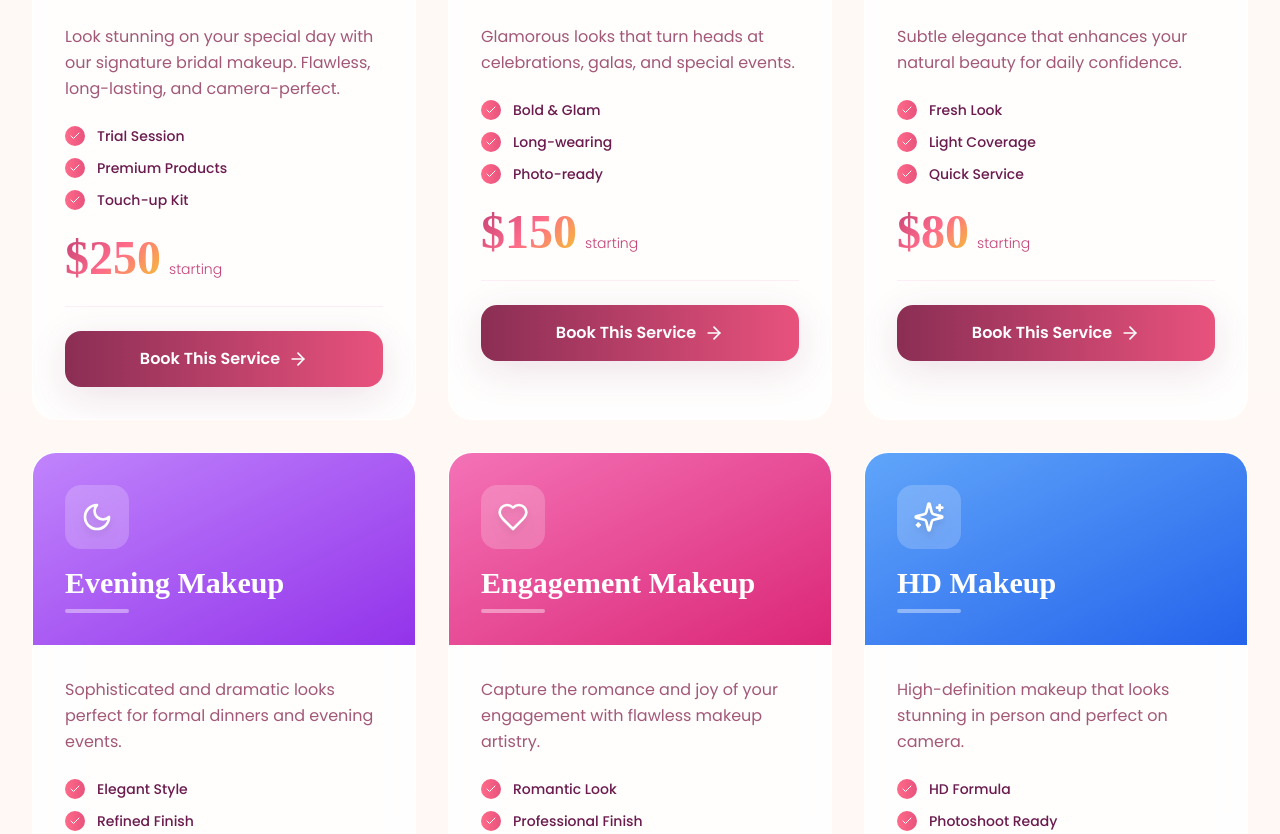
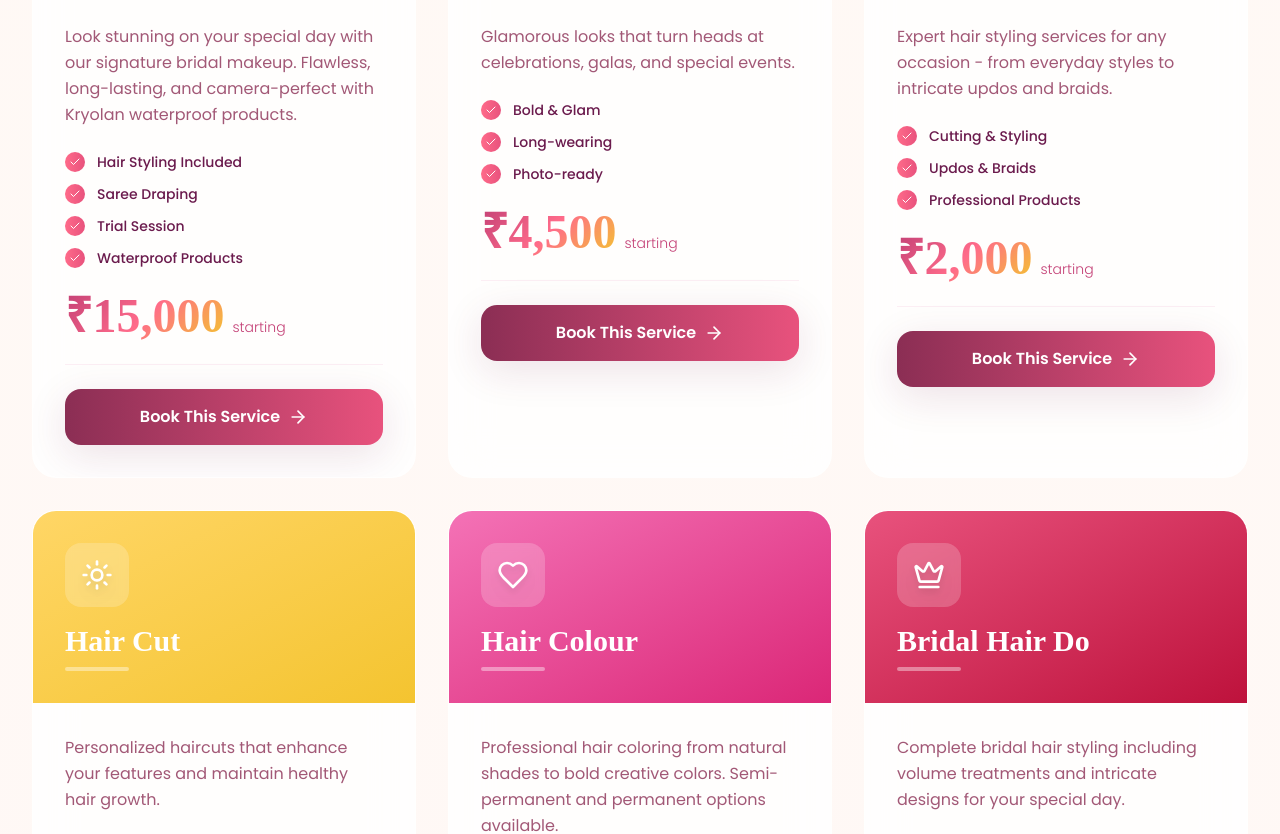
Before and after one commit to harfool/the-makeup-house, a React (Vite) app: page /services in a window 1280 px wide. Shown: the part 600-1434 px from the top of the page. Built offline with nearby package versions, Linux system fonts and the light colour scheme.

Commit message:
feat: Update contact details, gallery images, and service descriptions with accurate information and pricing

```diff
--- a/src/components/Footer.jsx
+++ b/src/components/Footer.jsx
@@ -55,7 +55,7 @@ const Footer = () => {
               <li className="flex items-start space-x-2">
                 <MapPin className="w-5 h-5 text-rose-400 mt-0.5 flex-shrink-0" />
                 <span className="text-white/70 text-sm">
-                  123 Beauty Street, Fashion District, City, 12345
+                  Near Hdfc Bank, Gulabpura Bazar-311021
                 </span>
               </li>
               <li className="flex items-center space-x-2">
--- a/src/pages/Contact.jsx
+++ b/src/pages/Contact.jsx
@@ -88,7 +88,7 @@ const Contact = () => {
     {
       icon: MapPin,
       title: 'Visit Us',
-      content: '123 Beauty Street, Fashion District, City, 12345',
+      content: 'Near Hdfc Bank, Gulabpura Bazar-311021',
     },
     {
       icon: Phone,
@@ -105,7 +105,7 @@ const Contact = () => {
     {
       icon: Clock,
       title: 'Working Hours',
-      content: 'Mon-Sat: 9:00 AM - 7:00 PM, Sunday: By Appointment',
+      content: 'Open 24 Hours - 7 Days a Week',
     },
   ]
 
--- a/src/pages/Gallery.jsx
+++ b/src/pages/Gallery.jsx
@@ -9,48 +9,51 @@ const Gallery = () => {
   const images = [
     {
       id: 1,
-      src: 'https://images.unsplash.com/photo-1487412947147-5cebf100ffc2?w=800&h=800&fit=crop',
-      alt: 'Bridal makeup with intricate details and elegant styling',
+      src: 'https://www.justdial.com/photos/the-makeup-house-gulabpura-beauty-parlours-yj4680ad63-pc-325243949-sco-99vctmm75zy',
+      alt: 'The Makeup House - Bridal Makeup',
+      category: 'Bridal',
     },
     {
       id: 2,
-      src: 'https://images.unsplash.com/photo-1516975080664-ed2fc6a32937?w=800&h=800&fit=crop',
-      alt: 'Evening glamour makeup with bold colors',
+      src: 'https://www.justdial.com/photos/the-makeup-house-gulabpura-beauty-parlours-udfrqirwdp-pc-325243951-sco-99vctmm75zy',
+      alt: 'The Makeup House - Bridal Look',
+      category: 'Bridal',
     },
     {
       id: 3,
-      src: 'https://images.unsplash.com/photo-1522337094846-8a818192de1f?w=800&h=800&fit=crop',
-      alt: 'Natural beauty makeup highlighting features',
+      src: 'https://www.justdial.com/photos/the-makeup-house-gulabpura-beauty-parlours-bmip8x4qql-pc-325243956-sco-99vctmm75zy',
+      alt: 'The Makeup House - Makeup Artistry',
+      category: 'Bridal',
     },
     {
       id: 4,
-      src: 'https://images.unsplash.com/photo-1512496015851-a90fb38ba796?w=800&h=800&fit=crop',
-      alt: 'Professional makeup application process',
+      src: 'https://www.justdial.com/photos/the-makeup-house-gulabpura-beauty-parlours-5ovh1aikje-pc-325244019-sco-99vctmm75zy',
+      alt: 'The Makeup House - Bridal Makeup',
+      category: 'Bridal',
     },
     {
       id: 5,
-      src: 'https://images.unsplash.com/photo-1595476108010-b4d1f1b302fe?w=800&h=800&fit=crop',
-      alt: 'Makeup brushes and beauty products',
+      src: 'https://www.justdial.com/photos/the-makeup-house-gulabpura-beauty-parlours-voaznlsljg-pc-346077695-sco-99vctmm75zy',
+      alt: 'The Makeup House - Party Makeup',
+      category: 'Party',
     },
     {
       id: 6,
-      src: 'https://images.unsplash.com/photo-1596704017254-9b121068ec31?w=800&h=800&fit=crop',
-      alt: 'Luxury makeup collection',
+      src: 'https://www.justdial.com/photos/the-makeup-house-gulabpura-bazar-gulabpura-beauty-parlours-01yx2auobl-pc-362644328-sco-99vctmm75zy',
+      alt: 'The Makeup House - Professional Makeup',
+      category: 'Professional',
     },
     {
       id: 7,
-      src: 'https://images.unsplash.com/photo-1571812349-e0b0e8c0f32d?w=800&h=800&fit=crop',
-      alt: 'Perfect party makeup look',
+      src: 'https://images.unsplash.com/photo-1487412947147-5cebf100ffc2?w=800&h=800&fit=crop',
+      alt: 'Bridal makeup with intricate details',
+      category: 'Bridal',
     },
     {
       id: 8,
-      src: 'https://images.unsplash.com/photo-1583001308104-eb6c43e1ec1a?w=800&h=800&fit=crop',
-      alt: 'Elegant evening makeup style',
-    },
-    {
-      id: 9,
-      src: 'https://images.unsplash.com/photo-1519699047748-de8e457a634e?w=800&h=800&fit=crop',
-      alt: 'Professional bridal makeup transformation',
+      src: 'https://images.unsplash.com/photo-1516975080664-ed2fc6a32937?w=800&h=800&fit=crop',
+      alt: 'Evening glamour makeup',
+      category: 'Party',
     },
   ]
 
--- a/src/pages/Services.jsx
+++ b/src/pages/Services.jsx
@@ -11,9 +11,9 @@ const Services = () => {
     {
       icon: Crown,
       title: 'Bridal Makeup',
-      description: 'Look stunning on your special day with our signature bridal makeup. Flawless, long-lasting, and camera-perfect.',
-      price: '250',
-      features: ['Trial Session', 'Premium Products', 'Touch-up Kit'],
+      description: 'Look stunning on your special day with our signature bridal makeup. Flawless, long-lasting, and camera-perfect with Kryolan waterproof products.',
+      price: '15,000',
+      features: ['Hair Styling Included', 'Saree Draping', 'Trial Session', 'Waterproof Products'],
       gradient: 'from-rose-400 to-rose-600',
       popular: true,
     },
@@ -21,41 +21,41 @@ const Services = () => {
       icon: Star,
       title: 'Party Makeup',
       description: 'Glamorous looks that turn heads at celebrations, galas, and special events.',
-      price: '150',
+      price: '4,500',
       features: ['Bold & Glam', 'Long-wearing', 'Photo-ready'],
       gradient: 'from-brand-500 to-brand-700',
     },
     {
+      icon: Sparkles,
+      title: 'Hair Styling',
+      description: 'Expert hair styling services for any occasion - from everyday styles to intricate updos and braids.',
+      price: '2,000',
+      features: ['Cutting & Styling', 'Updos & Braids', 'Professional Products'],
+      gradient: 'from-purple-400 to-purple-600',
+    },
+    {
       icon: Sun,
-      title: 'Natural/Day Makeup',
-      description: 'Subtle elegance that enhances your natural beauty for daily confidence.',
-      price: '80',
-      features: ['Fresh Look', 'Light Coverage', 'Quick Service'],
+      title: 'Hair Cut',
+      description: 'Personalized haircuts that enhance your features and maintain healthy hair growth.',
+      price: '500',
+      features: ['Expert Consultation', 'Styling Tips', 'Scalp Health'],
       gradient: 'from-gold-400 to-gold-500',
     },
     {
-      icon: Moon,
-      title: 'Evening Makeup',
-      description: 'Sophisticated and dramatic looks perfect for formal dinners and evening events.',
-      price: '120',
-      features: ['Elegant Style', 'Refined Finish', 'Premium Glow'],
-      gradient: 'from-purple-400 to-purple-600',
-    },
-    {
       icon: Heart,
-      title: 'Engagement Makeup',
-      description: 'Capture the romance and joy of your engagement with flawless makeup artistry.',
-      price: '180',
-      features: ['Romantic Look', 'Professional Finish', 'Complimentary Touch-ups'],
+      title: 'Hair Colour',
+      description: 'Professional hair coloring from natural shades to bold creative colors. Semi-permanent and permanent options available.',
+      price: '3,500',
+      features: ['Color Consultation', 'Premium Dyes', 'Grey Coverage'],
       gradient: 'from-pink-400 to-pink-600',
     },
     {
-      icon: Sparkles,
-      title: 'HD Makeup',
-      description: 'High-definition makeup that looks stunning in person and perfect on camera.',
-      price: '200',
-      features: ['HD Formula', 'Photoshoot Ready', 'Video Perfect'],
-      gradient: 'from-blue-400 to-blue-600',
+      icon: Crown,
+      title: 'Bridal Hair Do',
+      description: 'Complete bridal hair styling including volume treatments and intricate designs for your special day.',
+      price: '5,000',
+      features: ['Volume Treatment', 'Intricate Styling', 'Long-lasting Hold'],
+      gradient: 'from-rose-500 to-rose-700',
     },
   ]
 
@@ -154,7 +154,7 @@ const Services = () => {
                   {/* Pricing */}
                   <div className="flex items-baseline space-x-2 mb-6 pb-6 border-b border-brand-200/30">
                     <span className="font-display text-5xl font-bold gradient-text">
-                      ${service.price}
+                      ₹{service.price}
                     </span>
                     <span className="text-brand-500 text-sm font-light">starting</span>
                   </div>
```
